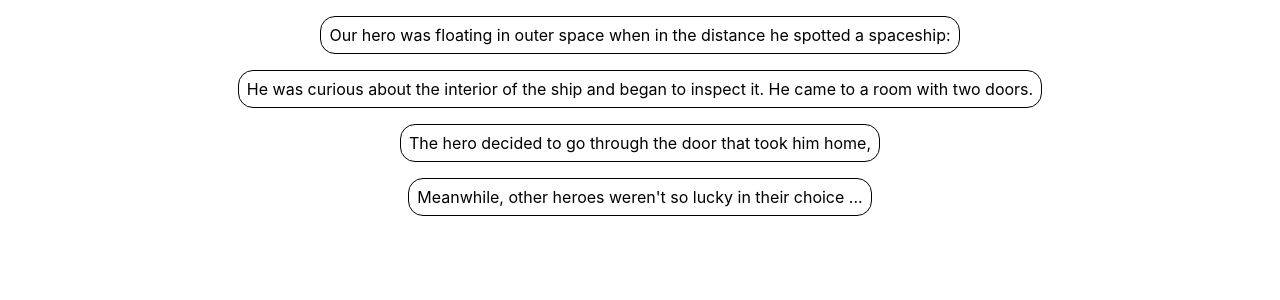
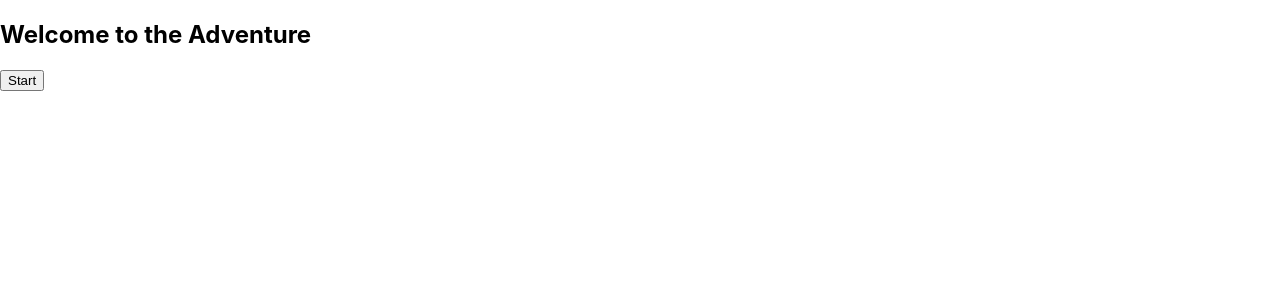
Before and after one commit to richhard6/S6.Tutorial, a React (Create React App) app: page / in a window 1280 px wide. Shown: the top 300 px of the page. Built offline with nearby package versions, Linux system fonts and the light colour scheme.

Commit message:
star 2 finished

```diff
--- a/src/App.js
+++ b/src/App.js
@@ -1,10 +1,26 @@
 import './App.css'
 import Scene from './Components/Scene/Scene'
 import data from './assets/data.json'
+import { Wrapper } from './styles'
+import { useState } from 'react'
+import Welcome from './Components/Welcome/Welcome'
 
 function App() {
-  console.log(data, 'a')
-  return data.map((options) => <Scene options={options} />)
+  const [isVisible, setIsVisible] = useState(true)
+
+  return isVisible ? (
+    <Welcome isVisible={isVisible} setIsVisible={setIsVisible} />
+  ) : (
+    <Wrapper>
+      <div>
+        Our hero was floating in outer space when in the distance he spotted a
+        spaceship:
+      </div>
+      {data.map((options, index) => (
+        <Scene key={index} options={options} />
+      ))}
+    </Wrapper>
+  )
 }
 
 export default App
--- /dev/null
+++ b/src/Components/Welcome/Welcome.js
@@ -0,0 +1,15 @@
+function Welcome({ isVisible, setIsVisible }) {
+  console.log(isVisible)
+  return (
+    isVisible && (
+      <div>
+        <h2>Welcome to the Adventure</h2>
+        <button onClick={() => setIsVisible((prevState) => !prevState)}>
+          Start
+        </button>
+      </div>
+    )
+  )
+}
+
+export default Welcome
--- a/src/assets/data.json
+++ b/src/assets/data.json
@@ -1,6 +1,5 @@
 [
-    "Our hero was floating in outer space when in the distance he spotted a spaceship:",
-    "He was curious about the interior of the ship and began to inspect it. He came to a room with two doors.",
-    "The hero decided to go through the door that took him home,",
-    "Meanwhile, other heroes weren't so lucky in their choice ..."
-  ]
+  "He was curious about the interior of the ship and began to inspect it. He came to a room with two doors.",
+  "The hero decided to go through the door that took him home,",
+  "Meanwhile, other heroes weren't so lucky in their choice ..."
+]
--- /dev/null
+++ b/src/styles.js
@@ -0,0 +1,8 @@
+import styled from 'styled-components'
+
+export const Wrapper = styled.div`
+  text-align: center;
+  display: flex;
+  flex-direction: column;
+  margin-top: 3rem;
+`
```
